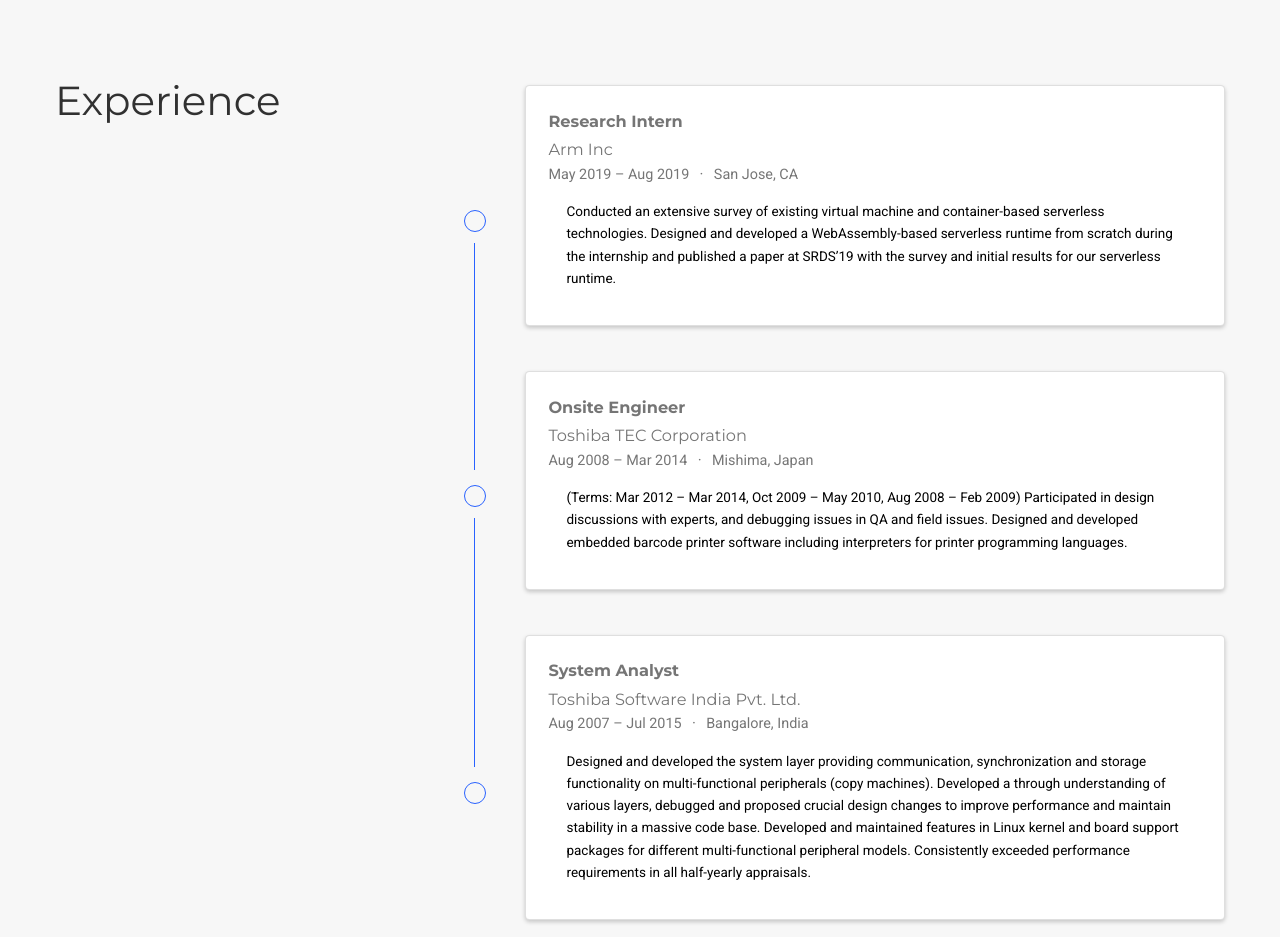
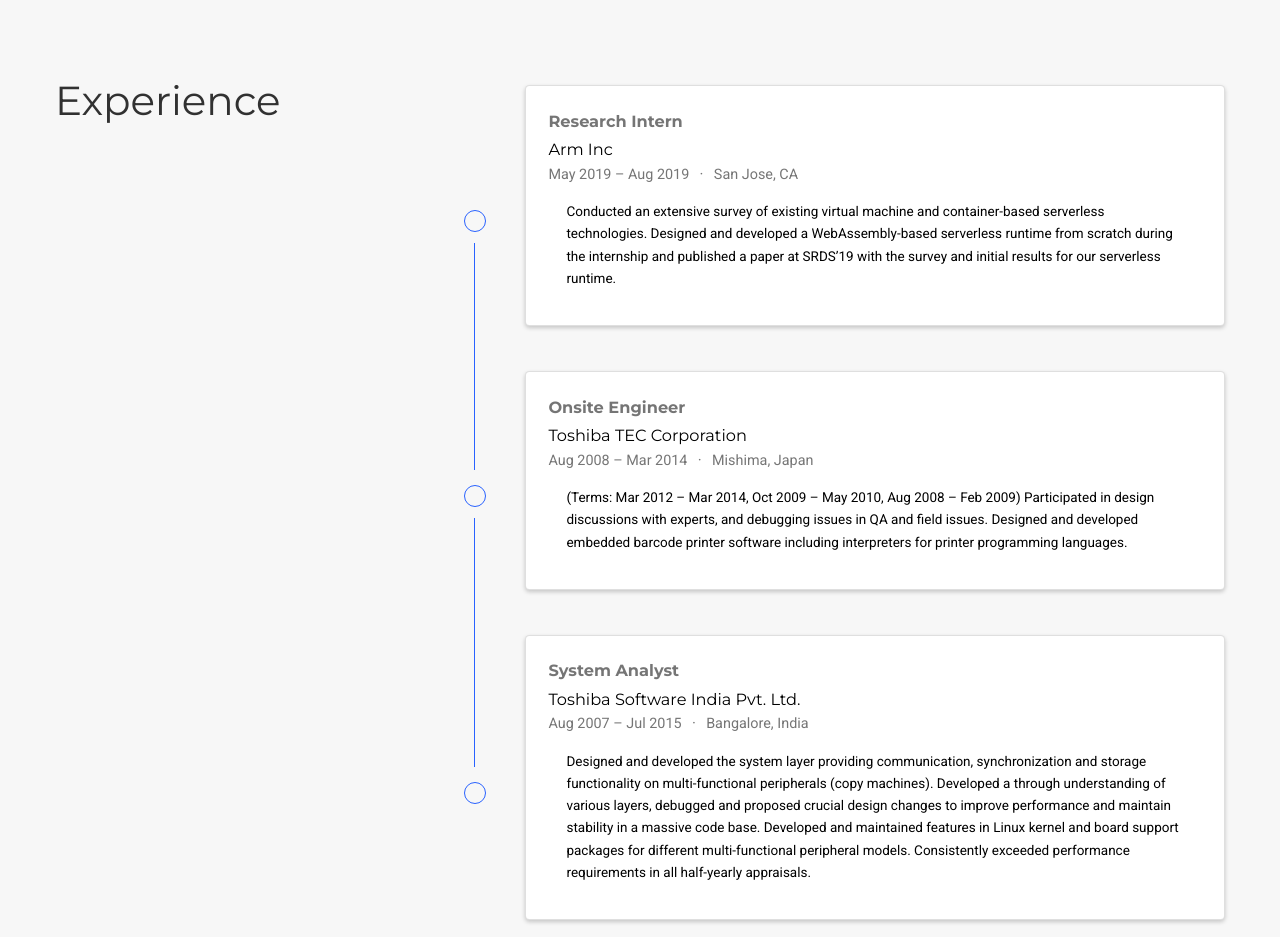
Before and after one commit to phanikishoreg/phanikishoreg.github.io, a plain HTML site: page index.html in a window 1280 px wide. Shown: the part 1000-1937 px from the top of the page. Drawn offline with nearby package versions, Linux system fonts and the light colour scheme; some packages are replaced by stand-ins of ours; some icons are missing.

Commit message:
update links

```diff
--- a/index.html
+++ b/index.html
@@ -875,7 +875,7 @@
         <div class="card">
           <div class="card-body">
             <h4 class="card-title exp-title text-muted mt-0 mb-1">Research Intern</h4>
-            <h4 class="card-title exp-company text-muted my-0">Arm Inc</h4>
+            <h4 class="card-title exp-company text-muted my-0"><a href="https://www.arm.com/" target="_blank" rel="noopener">Arm Inc</a></h4>
             <div class="text-muted exp-meta">
               May 2019 –
 
@@ -912,7 +912,7 @@
         <div class="card">
           <div class="card-body">
             <h4 class="card-title exp-title text-muted mt-0 mb-1">Onsite Engineer</h4>
-            <h4 class="card-title exp-company text-muted my-0">Toshiba TEC Corporation</h4>
+            <h4 class="card-title exp-company text-muted my-0"><a href="https://www.toshibatec.com/" target="_blank" rel="noopener">Toshiba TEC Corporation</a></h4>
             <div class="text-muted exp-meta">
               Aug 2008 –
 
@@ -949,7 +949,7 @@
         <div class="card">
           <div class="card-body">
             <h4 class="card-title exp-title text-muted mt-0 mb-1">System Analyst</h4>
-            <h4 class="card-title exp-company text-muted my-0">Toshiba Software India Pvt. Ltd.</h4>
+            <h4 class="card-title exp-company text-muted my-0"><a href="http://www.toshiba-tsip.com/tsip/" target="_blank" rel="noopener">Toshiba Software India Pvt. Ltd.</a></h4>
             <div class="text-muted exp-meta">
               Aug 2007 –
 
```
